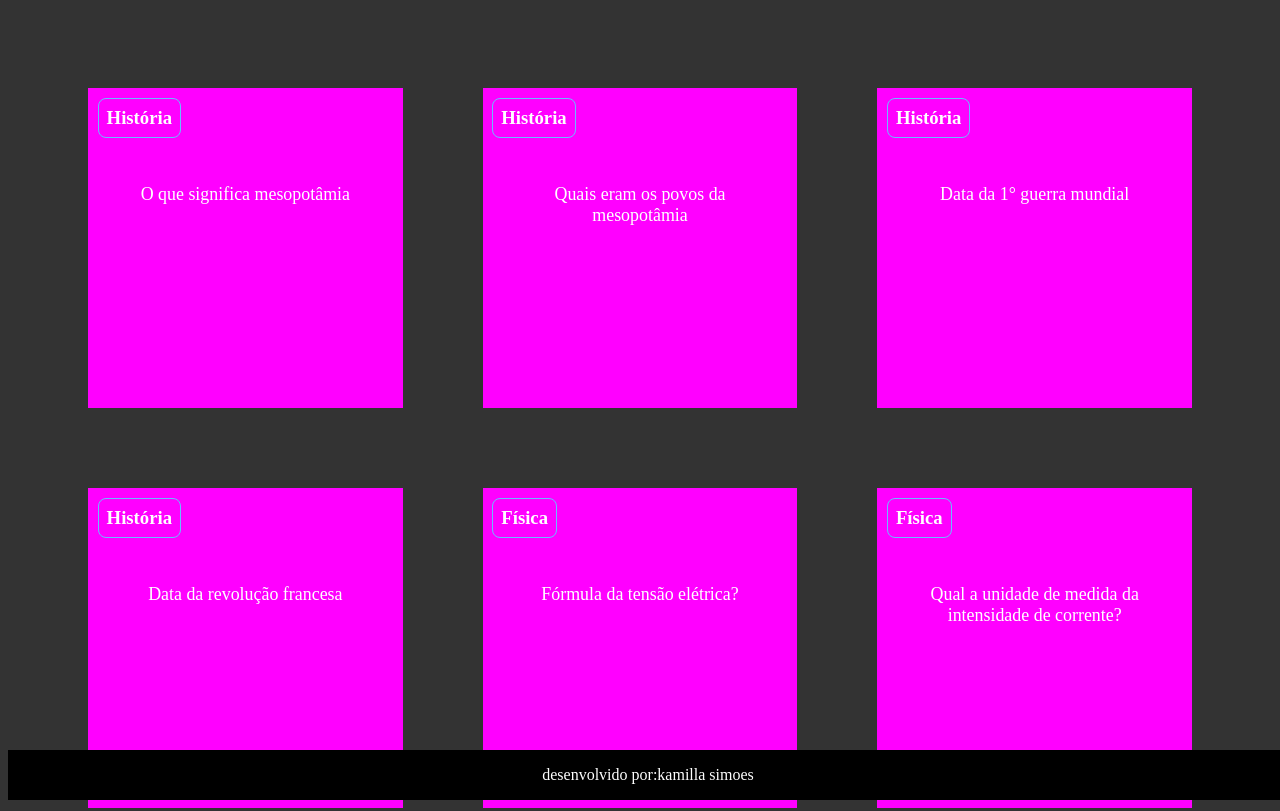
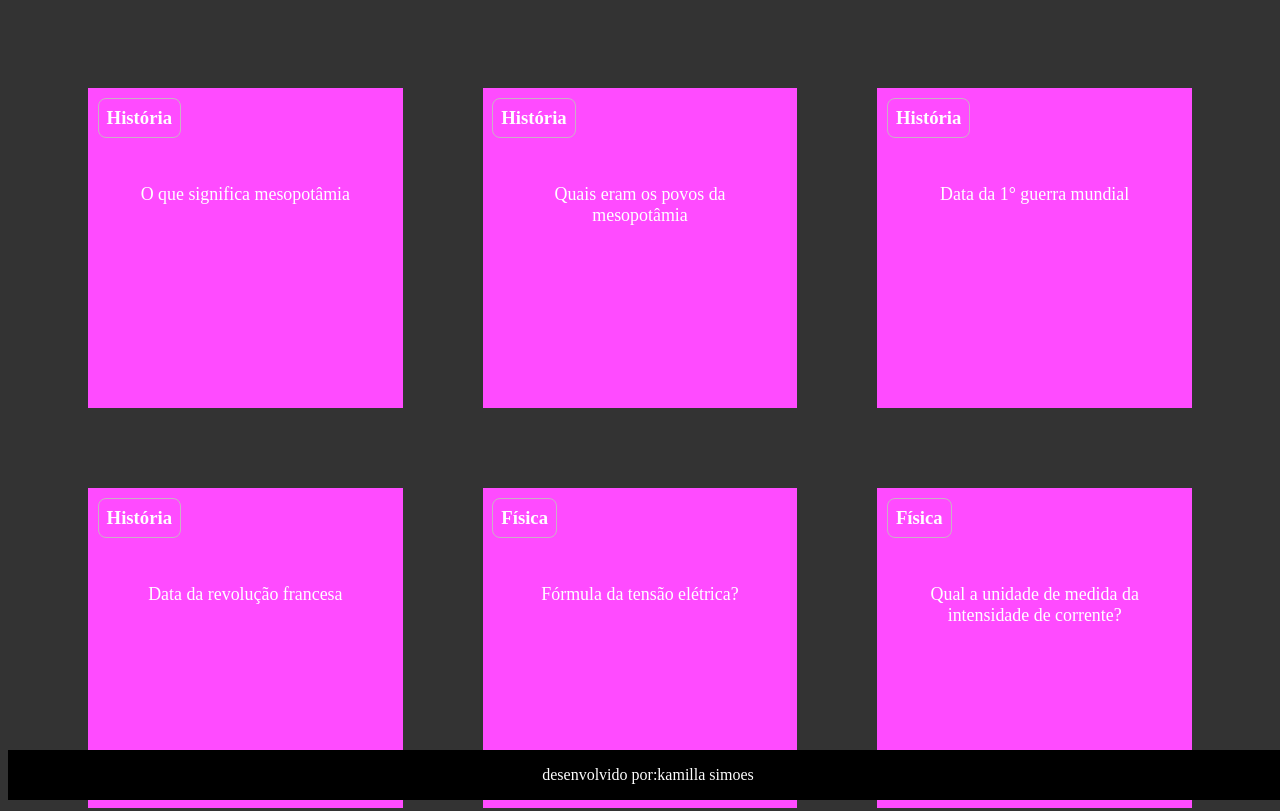
Before and after one commit to Kami-sb/flashcard3tri, a plain HTML site: page index.html in a window 1280 px wide. Shown: the top 811 px of the page. Drawn offline with Linux system fonts and the light colour scheme.

Commit message:
jhgvbuyhb

```diff
--- a/style.css
+++ b/style.css
@@ -1,10 +1,10 @@
     :root{
 --fundo: rgb(51, 51, 51);
---cartao-frente:#FF00FF;
---cartao-verso: #1472ff;
+--cartao-frente:#ff4bff;
+--cartao-verso: #ff83da;
 --branco: white;
 --preto: black;
---destaque: #69bcff;
+--destaque: #cab0c5;
 }
 
 body{
```
